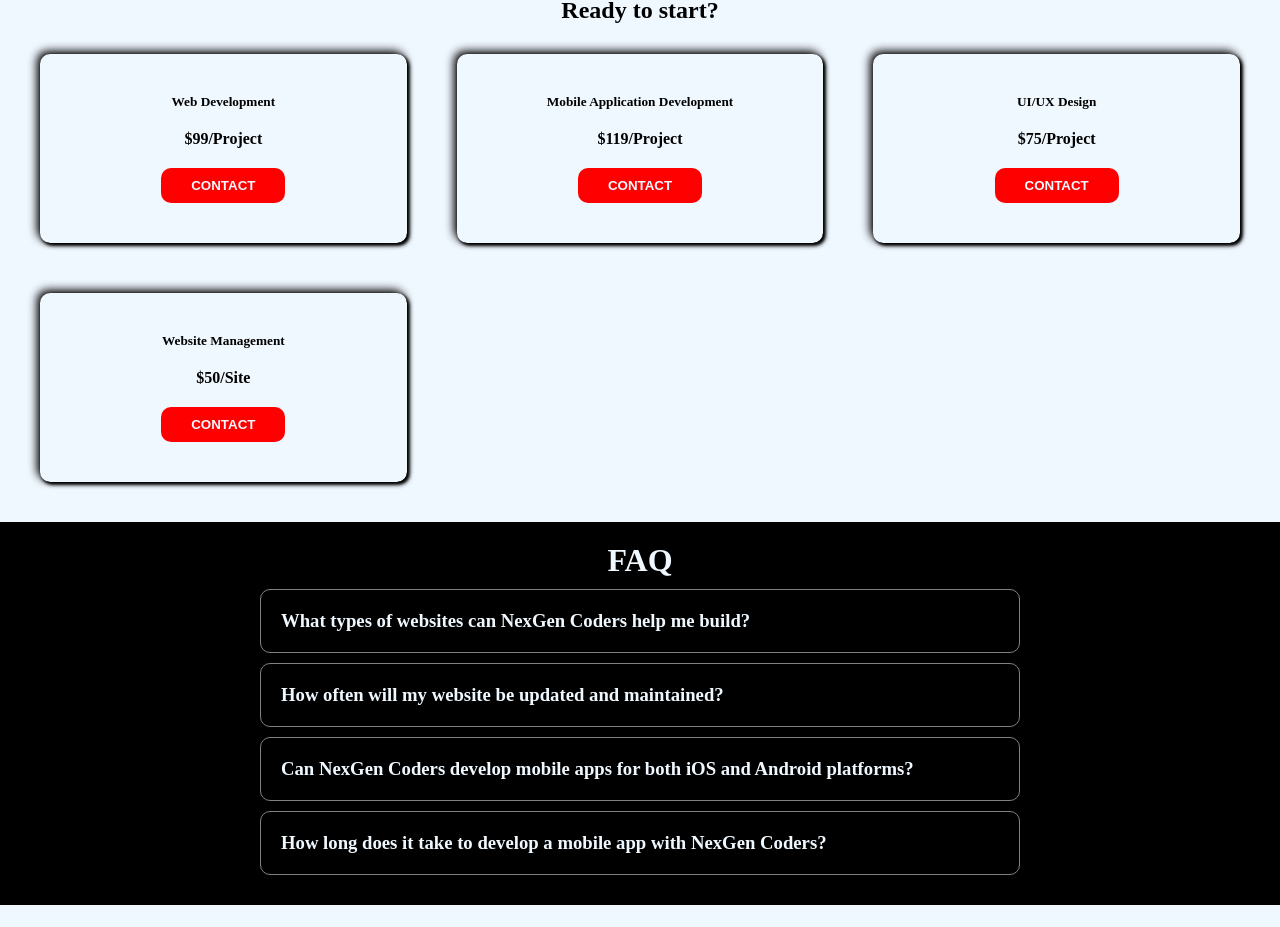
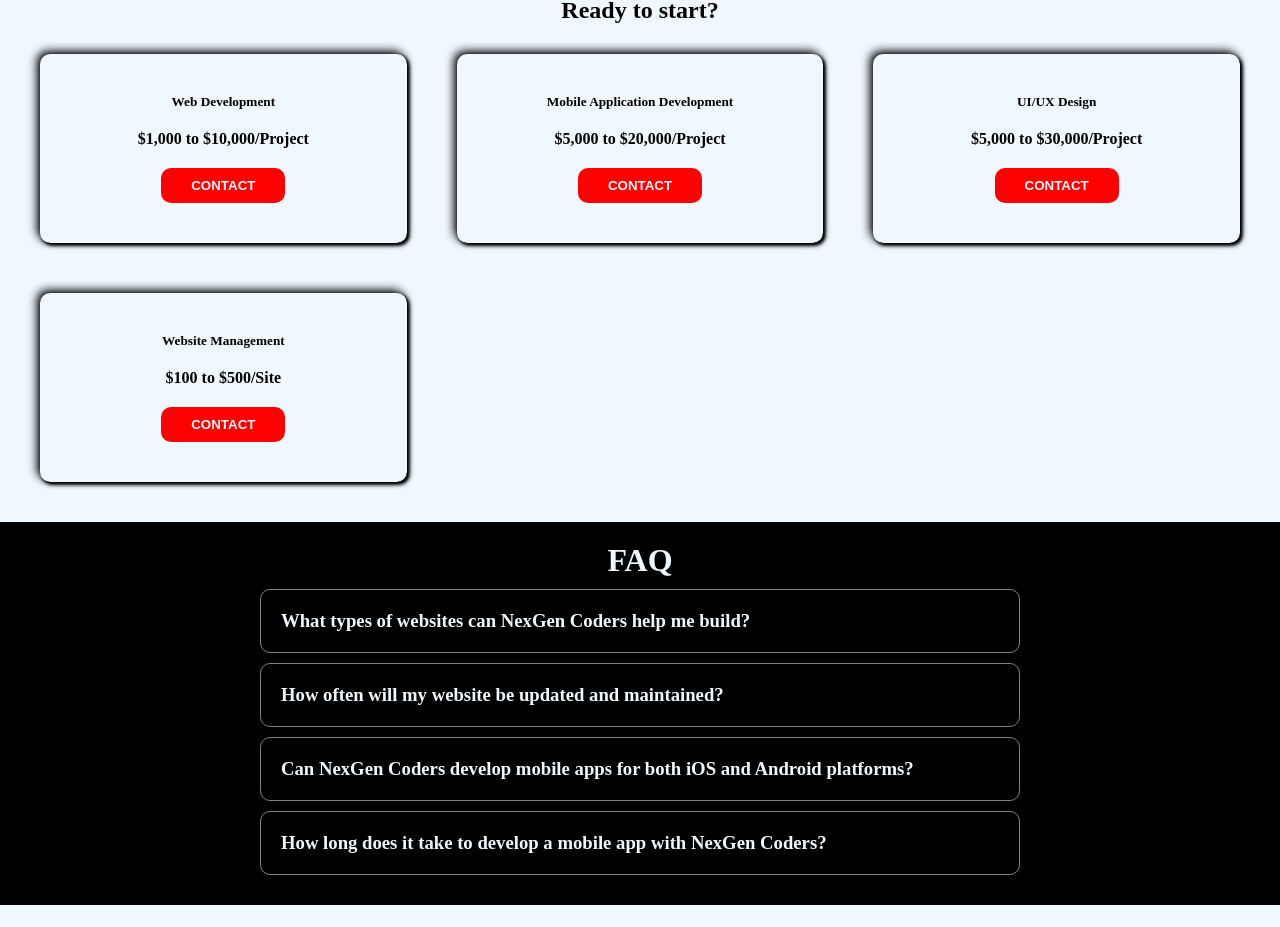
Before and after one commit to The-Abhishek1/NexGen-Website, a React (Vite) app: page / in a window 1280 px wide. Shown: the part 2175-3102 px from the top of the page. Built offline with nearby package versions, Linux system fonts and the light colour scheme.

Commit message:
Added Amount Charges for projects

```diff
--- a/src/Components/SubscibeSlide/SubscibeSlide.jsx
+++ b/src/Components/SubscibeSlide/SubscibeSlide.jsx
@@ -52,28 +52,28 @@ export default function SubscibeSlide() {
       <div className={s.container}>
         <div className={s.items}>
           <h5 className={s.h5}>Web Development</h5>
-          <h4 className={s.h4}>$99/Project</h4>
+          <h4 className={s.h4}>$1,000 to $10,000/Project</h4>
           <button className={s.button} onClick={() => setShow(true)}>
             Contact
           </button>
         </div>
         <div className={s.items}>
           <h5 className={s.h5}>Mobile Application Development</h5>
-          <h4 className={s.h4}>$119/Project</h4>
+          <h4 className={s.h4}>$5,000 to $20,000/Project</h4>
           <button className={s.button} onClick={() => setShow(true)}>
             Contact
           </button>
         </div>
         <div className={s.items}>
           <h5 className={s.h5}>UI/UX Design</h5>
-          <h4 className={s.h4}>$75/Project</h4>
+          <h4 className={s.h4}>$5,000 to $30,000/Project</h4>
           <button className={s.button} onClick={() => setShow(true)}>
             Contact
           </button>
         </div>
         <div className={s.itemss}>
           <h5 className={s.h5}>Website Management</h5>
-          <h4 className={s.h4}>$50/Site</h4>
+          <h4 className={s.h4}>$100 to $500/Site</h4>
           <button className={s.button} onClick={() => setShow(true)}>
             Contact
           </button>
```
